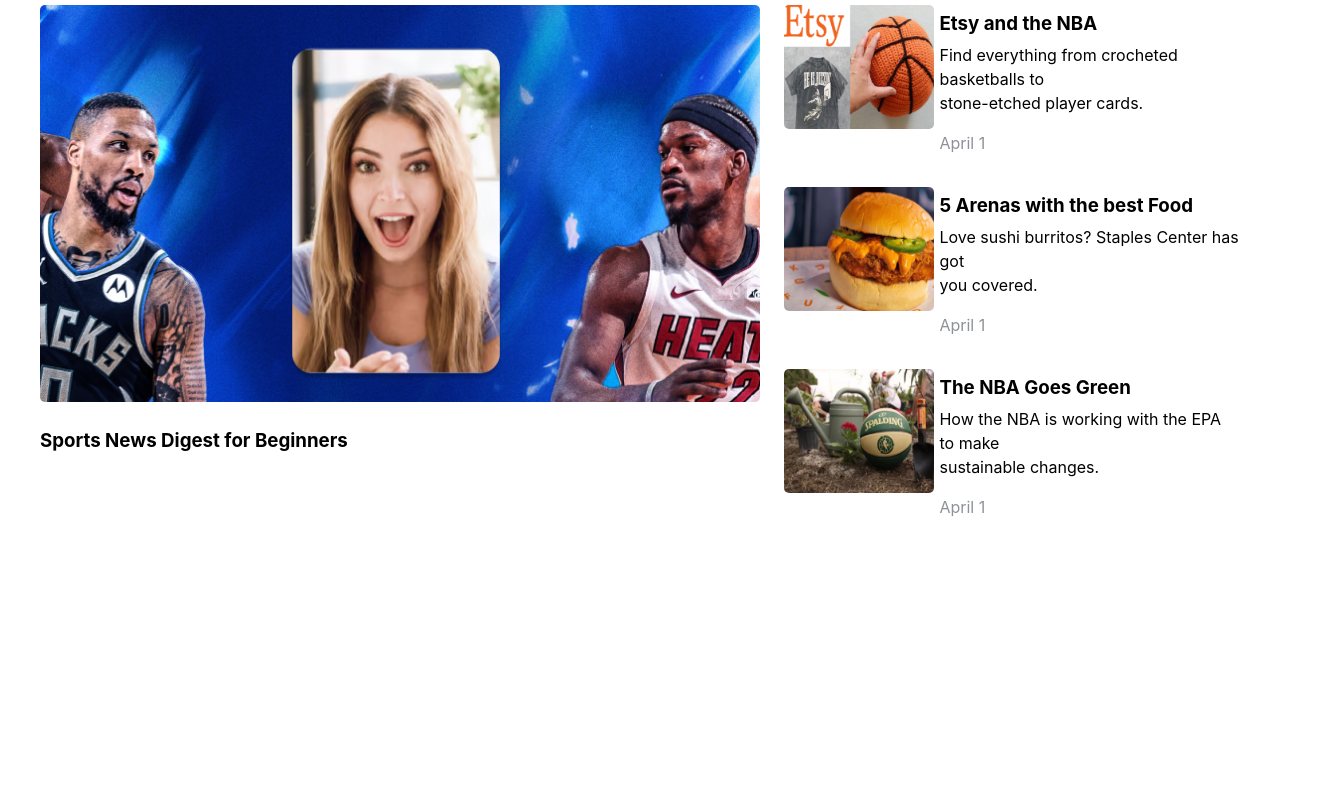
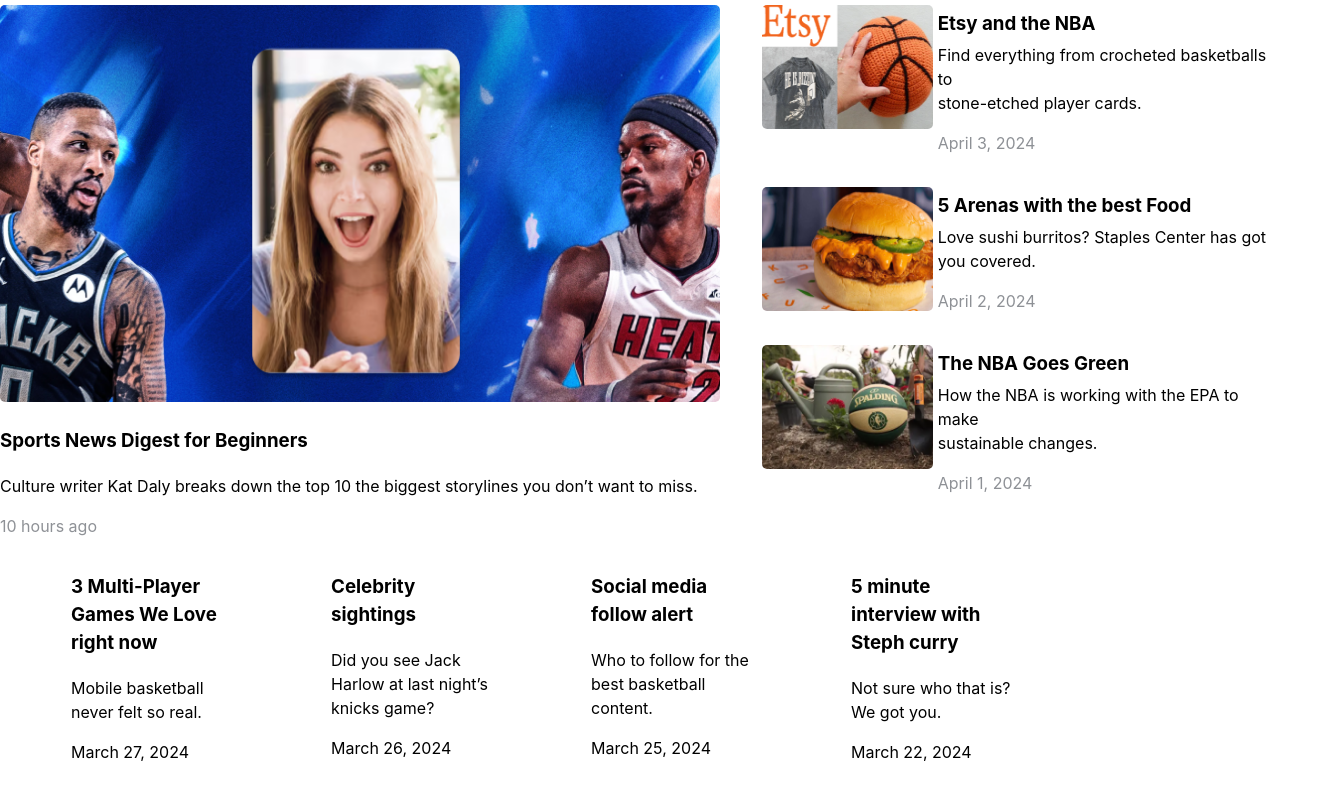
Before and after one commit to Aymenm23/NBAOFFICIAL, a React (Vite) app: page /landing in a window 1280 px wide. Shown: the part 176-976 px from the top of the page, 1320 px wide, since content can reach past the window. Built offline with nearby package versions, Linux system fonts and the light colour scheme.

Commit message:
adding everything

```diff
--- a/src/App.jsx
+++ b/src/App.jsx
@@ -5,7 +5,6 @@
 import IndexPage from "./pages/IndexPage/index";
 import ErrorPage from "./pages/ErrorPage/error";
 import LandingPage from "./pages/LandingPage/LandingPage";
-// import ChatPage from "./pages/ChatPage/ChatPage";
 
 function App() {
    return (
@@ -13,7 +12,6 @@
          <Routes>
             <Route path="/" element={<IndexPage />} />
             <Route path="/questions" element={<SamplePage />} />
-            {/* <Route path="/chat" element={<SamplePage />} /> */}
             <Route path="/landing" element={<LandingPage />} />
             <Route path="*" element={<ErrorPage />} />
          </Routes>
--- /dev/null
+++ b/src/assets/cardCarousel.json
@@ -0,0 +1,27 @@
+[
+   {
+      "title": "TikTok challenges",
+      "text": "C’mon, we know you want to.",
+      "date": "March 29, 2024"
+   },
+   {
+      "title": "3 Multi-Player Games We Love right now",
+      "text": "Mobile basketball never felt so real.",
+      "date": "March 27, 2024"
+   },
+   {
+      "title": "Celebrity sightings",
+      "text": "Did you see Jack Harlow at last night’s knicks game?",
+      "date": "March 26, 2024"
+   },
+   {
+      "title": "Social media follow alert",
+      "text": "Who to follow for the best basketball content.",
+      "date": "March 25, 2024"
+   },
+   {
+      "title": "5 minute interview with Steph curry",
+      "text": "Not sure who that is? We got you.",
+      "date": "March 22, 2024"
+   }
+]
--- a/src/components/indexComponents/IndexComponent.scss
+++ b/src/components/indexComponents/IndexComponent.scss
@@ -13,6 +13,7 @@
     }
     // ! This is the Close icon
     &__x{
+        z-index: 9;
         margin: 10px 50px 0 0;
         position: absolute;
         width: 710px;
@@ -111,3 +112,7 @@
     overflow: hidden;
     width: 100%;
 }
+
+.red{
+    color:#CA102e
+}
--- /dev/null
+++ b/src/components/landingPageComponents/CardCarousel.jsx
@@ -0,0 +1,18 @@
+import data from "../../assets/cardCarousel.json";
+import "./CardCarousel.scss";
+
+const cardCarousel = () => {
+   data.map((card) => {
+      return (
+         <div className="slidingDeck">
+            <div className="slidingDeck__1 slide">
+               <h3>{card.title}</h3>
+               <p>{card.text}</p>
+               <p>{card.date}</p>
+            </div>
+         </div>
+      );
+   });
+};
+
+export default cardCarousel;
--- /dev/null
+++ b/src/components/landingPageComponents/CardCarousel.scss
@@ -0,0 +1,25 @@
+.slidingDeck{
+    display: flex;
+    animation: slide 30s linear infinite;
+    .slide{
+        &:hover{
+            background-color: #FFFFF1;
+        }
+        margin: 0 50px;
+        flex: 0 0 auto;
+        border-top: #E5E7EB;
+        width: 160px;
+        height: 90px;
+    }
+    @keyframes slide {
+        0% {
+          transform: translateX(0);
+        }
+        100% {
+          transform: translateX(-100%);
+        }
+      }
+      .date{
+        color: #8E9196;
+    }
+}
--- a/src/components/landingPageComponents/landingPageComponent.jsx
+++ b/src/components/landingPageComponents/landingPageComponent.jsx
@@ -6,6 +6,8 @@
 
 const LandingPageComponent = () => {
    let url = window.location.href;
+   url.toLowerCase();
+   console.log(url);
    let mainPhoto = MainPhoto;
    let etsy = Etsy;
    let food = Food;
@@ -18,17 +20,23 @@
       green = Etsy;
    }
    return (
-      <>
       <section className="landingMain">
          <div className="landingMain__title">
             <h1 className="titleHeader">Welcome to Your NBA Starter Kit</h1>
             <p className="titleSubtext">A lineup of content just for you</p>
          </div>
          <div className="row">
+            {/* <Link to="/"> */}
             <div className="landingMain__focusArticle">
                <img className="mainImage" src={mainPhoto} />
                <h3 className="mainText">Sports News Digest for Beginners</h3>
+               <p className="subText">
+                  Culture writer Kat Daly breaks down the top 10 the biggest storylines you
+                  don’t want to miss.
+               </p>
+               <p className="date">10 hours ago</p>
             </div>
+            {/* </Link> */}
             <div className="landingMain__subArticles">
                <div className="subArticle">
                   <img className="subImage" src={etsy} />
@@ -38,7 +46,7 @@
                         Find everything from crocheted basketballs to {<br />}
                         stone-etched player cards.
                      </p>
-                        <p className="date">April 1</p>
+                     <p className="date">April 3, 2024</p>
                   </div>
                </div>
                <div className="subArticle">
@@ -48,7 +56,7 @@
                      <p className="subText">
                         Love sushi burritos? Staples Center has got{<br />}you covered.
                      </p>
-                        <p className="date">April 1</p>
+                     <p className="date">April 2, 2024</p>
                   </div>
                </div>
                <div className="subArticle">
@@ -59,13 +67,39 @@
                         How the NBA is working with the EPA to make {<br />}sustainable
                         changes.
                      </p>
-                        <p className="date">April 1</p>
+                     <p className="date">April 1, 2024</p>
                   </div>
                </div>
             </div>
          </div>
+         <div className="slidingDeck">
+            <div className="slidingDeck__1 slide">
+               <h3>TikTok challenges</h3>
+               <p>C’mon, we know you want to.</p>
+               <p>March 29, 2024</p>
+            </div>
+            <div className="slidingDeck__2 slide">
+               <h3>3 Multi-Player Games We Love right now</h3>
+               <p>Mobile basketball never felt so real.</p>
+               <p>March 27, 2024</p>
+            </div>
+            <div className="slidingDeck__3 slide">
+               <h3>Celebrity sightings</h3>
+               <p>Did you see Jack Harlow at last night’s knicks game?</p>
+               <p>March 26, 2024</p>
+            </div>
+            <div className="slidingDeck__4 slide">
+               <h3>Social media follow alert</h3>
+               <p>Who to follow for the best basketball content.</p>
+               <p>March 25, 2024</p>
+            </div>
+            <div className="slidingDeck__5 slide">
+               <h3>5 minute interview with Steph curry</h3>
+               <p>Not sure who that is? We got you.</p>
+               <p>March 22, 2024</p>
+            </div>
+         </div>
       </section>
-      </>
    );
 };
 
--- a/src/components/landingPageComponents/landingPageComponent.scss
+++ b/src/components/landingPageComponents/landingPageComponent.scss
@@ -6,6 +6,7 @@
     flex-direction: column;
     padding: 40px;
     &__title{
+
         color: black;
         font-size: .9rem;
         .titleHeader{
@@ -30,6 +31,9 @@
         display: flex;
     }
     &__focusArticle{
+        &:hover{
+            background-color: rgba(0,0,0,.1);
+        }
         width: 60%;
         .mainImage{
             width: 720px;
@@ -43,6 +47,9 @@
         display: flex;
         flex-direction: column;
         .subArticle{
+            &:hover{
+                background-color: rgba(0,0,0,.1);
+            }
             display: flex;
             .subImage{
                 aspect-ratio: 16 / 9 auto;
@@ -66,4 +73,26 @@
     .date{
         color: #8E9196;
     }
+    .slidingDeck{
+        display: flex;
+        animation: slide 30s linear infinite;
+        .slide{
+            &:hover{
+                background-color: #FFFFF1;
+            }
+            margin: 0 50px;
+            flex: 0 0 auto;
+            border-top: #E5E7EB;
+            width: 160px;
+            height: 90px;
+        }
+        @keyframes slide {
+            0% {
+              transform: translateX(0);
+            }
+            100% {
+              transform: translateX(-100%);
+            }
+          }
+    }
 }
--- a/src/pages/LandingPage/LandingPage.jsx
+++ b/src/pages/LandingPage/LandingPage.jsx
@@ -1,18 +1,19 @@
-import "./LandingPage.scss"
+import "./LandingPage.scss";
 import LandingPageComponent from "../../components/landingPageComponents/landingPageComponent";
+import CardCarousel from "../../components/landingPageComponents/CardCarousel";
 import MainArticleComponent from "../../components/landingPageComponents/mainArticle/MainArticleComponent";
 import SubArticleComponent from "../../components/landingPageComponents/subArticle/subArticle";
-import Brunson from "../../assets/BRUNSON.png"
-import AD from "../../assets/AD.jpg.png"
-import Bagley from "../../assets/BAGLEY.jpg.png"
-import RUI from "../../assets/RUI.jpg.png"
+import Brunson from "../../assets/BRUNSON.png";
+import AD from "../../assets/AD.jpg.png";
+import Bagley from "../../assets/BAGLEY.jpg.png";
+import RUI from "../../assets/RUI.jpg.png";
 
 const LandingPage = () => {
-  const sampleText = "Tallest basketball player makes a basketball play!"
-  return (
-    <main className="landingPage">
-      <LandingPageComponent/>
-      {/* <section className="landingMain">
+   const sampleText = "Tallest basketball player makes a basketball play!";
+   return (
+      <main className="landingPage">
+         <LandingPageComponent />
+         {/* <section className="landingMain">
         <MainArticleComponent image={Brunson} headerText={sampleText} subText={sampleText}/>
         <div className='landingMain__subArticles'>
           <SubArticleComponent image={AD} headerText={sampleText} subText={sampleText}/>
@@ -20,7 +21,8 @@
           <SubArticleComponent image={RUI} headerText={"sampleText"} subText={sampleText}/>
         </div>
       </section> */}
-    </main>
-  );
+         <CardCarousel />
+      </main>
+   );
 };
 export default LandingPage;
```
Also changed, not shown: src/components/indexComponents/IndexComponent.jsx (+20 -19 lines). Lines whose indentation alone changed are shown as unchanged.
